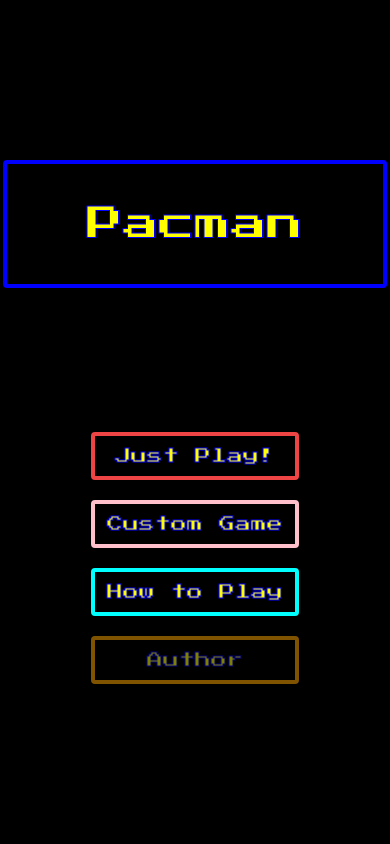
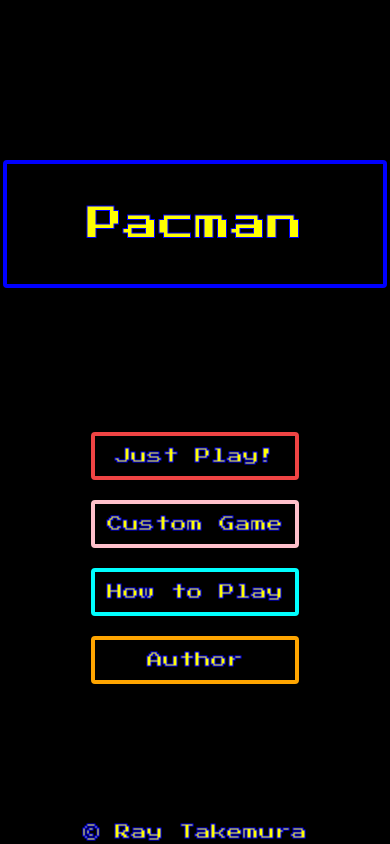
Before and after one commit to RayTakemura/Pacman-Maker-Front-End, a React (Vite) app: page / in a window 390 px wide. Built offline with nearby package versions, Linux system fonts and the light colour scheme.

Commit message:
add responsiveness to post game menu and add author

```diff
--- a/src/components/MainMenu.tsx
+++ b/src/components/MainMenu.tsx
@@ -21,12 +21,6 @@
     console.log("show how to play");
     setHowToPlay(show);
   }
-  // const testButton = () => {
-  //   console.log("testing button");
-  // };
-  // <Outlet/>
-  // <div className="flex justify-center"><button className="border-4 py-2 rounded border-red-500 w-52 " onClick={playGame}>Just Play!</button></div>
-  // <div className="flex justify-center"><Link className="border-4 py-2 rounded border-red-500 w-52 text-center" to="default-game">Just Play!</Link></div>
   return (
     <>
       {!playing && (
@@ -56,20 +50,23 @@
             <div className="flex justify-center">
               <button
                 className="border-4 py-2 rounded border-ghost-aqua w-52 "
-                onClick={()=> {showHowToPlay(true)}}
+                onClick={() => { showHowToPlay(true) }}
               >
                 How to Play
               </button>
             </div>
             <div className="flex justify-center">
-              <button
-                disabled
-                className="opacity-50 border-4 py-2 rounded border-ghost-orange w-52 "
-                onClick={playGame}
-              >
-                Author
-              </button>
+              <a href="https://raytakemura.netlify.app/" target="_blank">
+                <button
+                  className="border-4 py-2 rounded border-ghost-orange w-52 "
+                >
+                  Author
+                </button>
+              </a>
             </div>
+          </div>
+          <div className="absolute inset-x-0 bottom-0 text-center">
+              &copy; Ray Takemura
           </div>
         </>
       )}
@@ -87,7 +84,7 @@
           <div className="pb-5"><span><span>Keyboard: </span> Use W, A, S, and D or the arrow keys to move!</span></div>
           <div><span><span>Touch Screen: </span> Swipe to the direction you want to move on time!</span></div>
           <div className="w-full flex justify-center">
-            <button className="text-center border-4 border-blue rounded p-2" onClick={()=>{showHowToPlay(false)}}>Close</button>
+            <button className="text-center border-4 border-blue rounded p-2" onClick={() => { showHowToPlay(false) }}>Close</button>
           </div>
         </dialog>
       }
--- a/src/components/Pacman.tsx
+++ b/src/components/Pacman.tsx
@@ -1234,11 +1234,11 @@
       {(gameOver || gameCleared) && (
         <>
           <dialog open className="text-white bg-black p-8 border-4 border-blue">
-            <div className="text-center">
+            <div className="text-center mb-5">
               {gameOver ? "You Lose!" : "You Win!"}
             </div>
 
-            <div className="flex flex-row justify-center gap-x-5">
+            <div className="flex flex-col sm:flex-row justify-center gap-y-5 sm:gap-x-5">
               <div className="flex justify-center">
                 <button
                   className="border-4 py-2 rounded border-red-500 w-52 "
```
